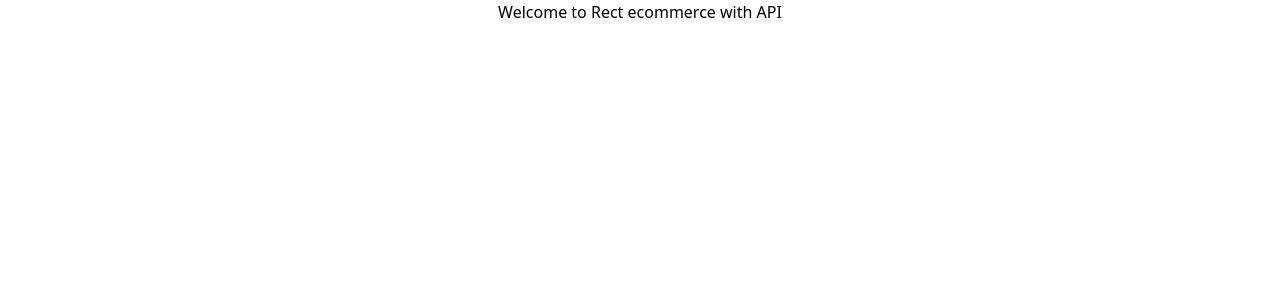
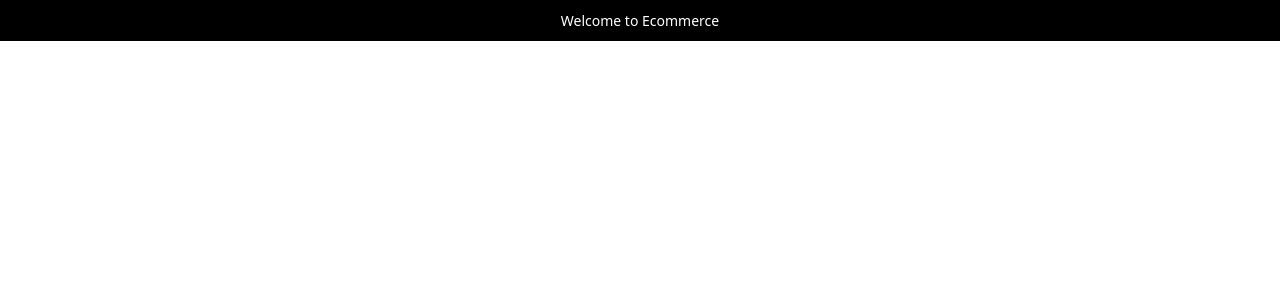
Before and after one commit to FarazSafder/React-Ecommerce, a React (Vite) app: page / in a window 1280 px wide. Shown: the top 300 px of the page. Built offline with nearby package versions, Linux system fonts and the light colour scheme.

Commit message:
AnnouncementBar added

```diff
--- a/package.json
+++ b/package.json
@@ -15,6 +15,7 @@
     "axios": "^1.11.0",
     "react": "^19.1.1",
     "react-dom": "^19.1.1",
+    "react-router-dom": "^7.8.1",
     "tailwindcss": "^4.1.12"
   },
   "devDependencies": {
--- a/src/App.jsx
+++ b/src/App.jsx
@@ -1,11 +1,16 @@
 import axios from 'axios'
 import { useState } from 'react'
+import { Outlet } from 'react-router-dom'
+import { AnnouncementBar } from './Index'
 
 function App() {
 
   return (
     <>
-      <h1 className='flex justify-center align-middle h-screen'>Welcome to Rect ecommerce with API</h1>
+      <AnnouncementBar />
+      <main>
+        <Outlet />
+      </main>
     </>
   )
 }
--- /dev/null
+++ b/src/Index.js
@@ -0,0 +1,5 @@
+import AnnouncementBar from './components/announcement-bar/AnnouncementBar'
+
+export {
+    AnnouncementBar
+}
--- /dev/null
+++ b/src/components/announcement-bar/AnnouncementBar.jsx
@@ -0,0 +1,11 @@
+import React from 'react'
+
+function AnnouncementBar() {
+  return (
+    <div className='py-[10px] bg-black text-white text-[14px] text-center'>
+      Welcome to Ecommerce
+    </div>
+  )
+}
+
+export default AnnouncementBar
--- /dev/null
+++ b/src/pages/Home.jsx
@@ -0,0 +1,9 @@
+import React from 'react'
+
+export default function Home() {
+  return (
+    <div>
+
+    </div>
+  )
+}
```
Also changed, not shown: 1 other file (tests, documents, lock files or other folders).
